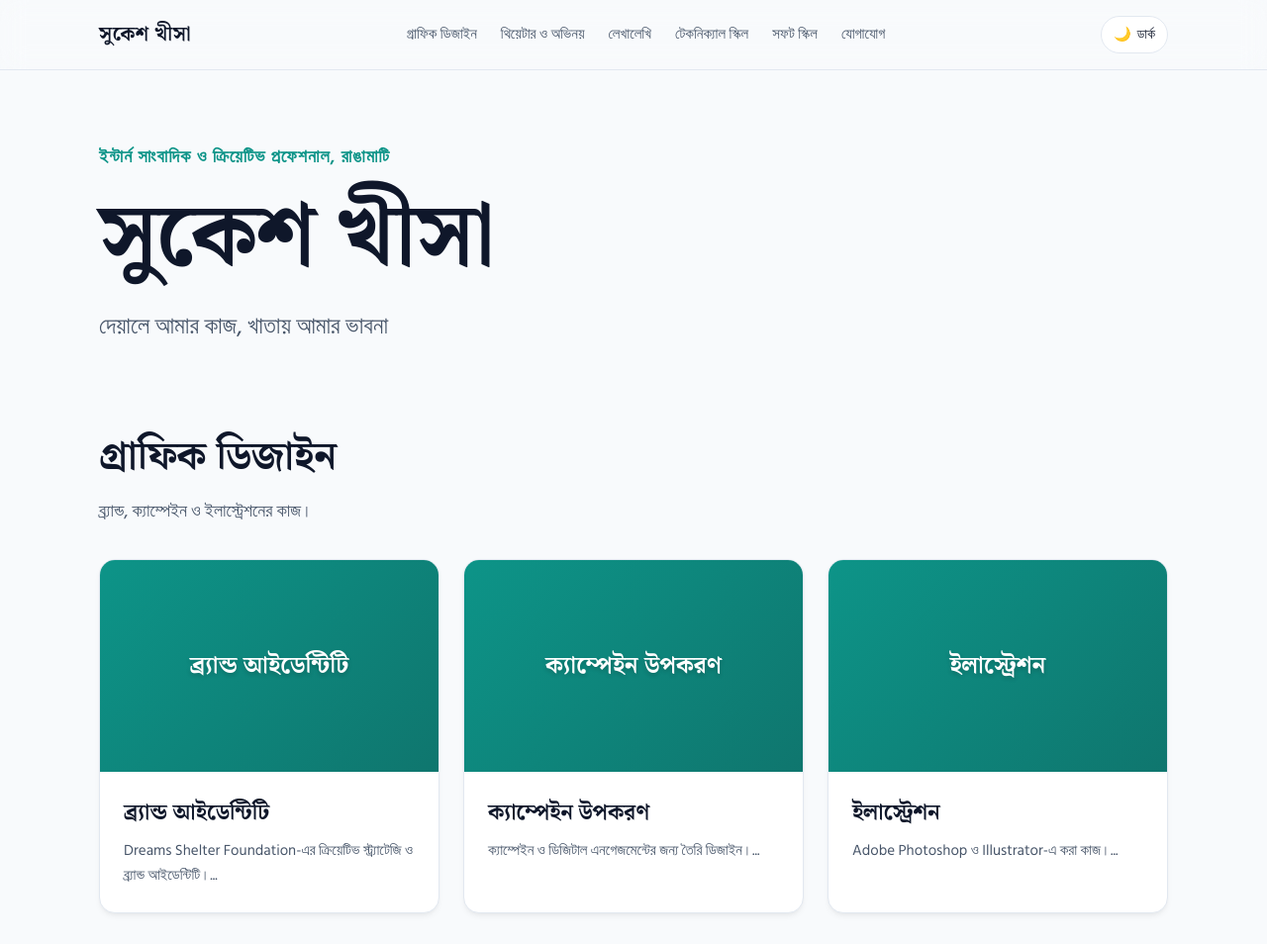
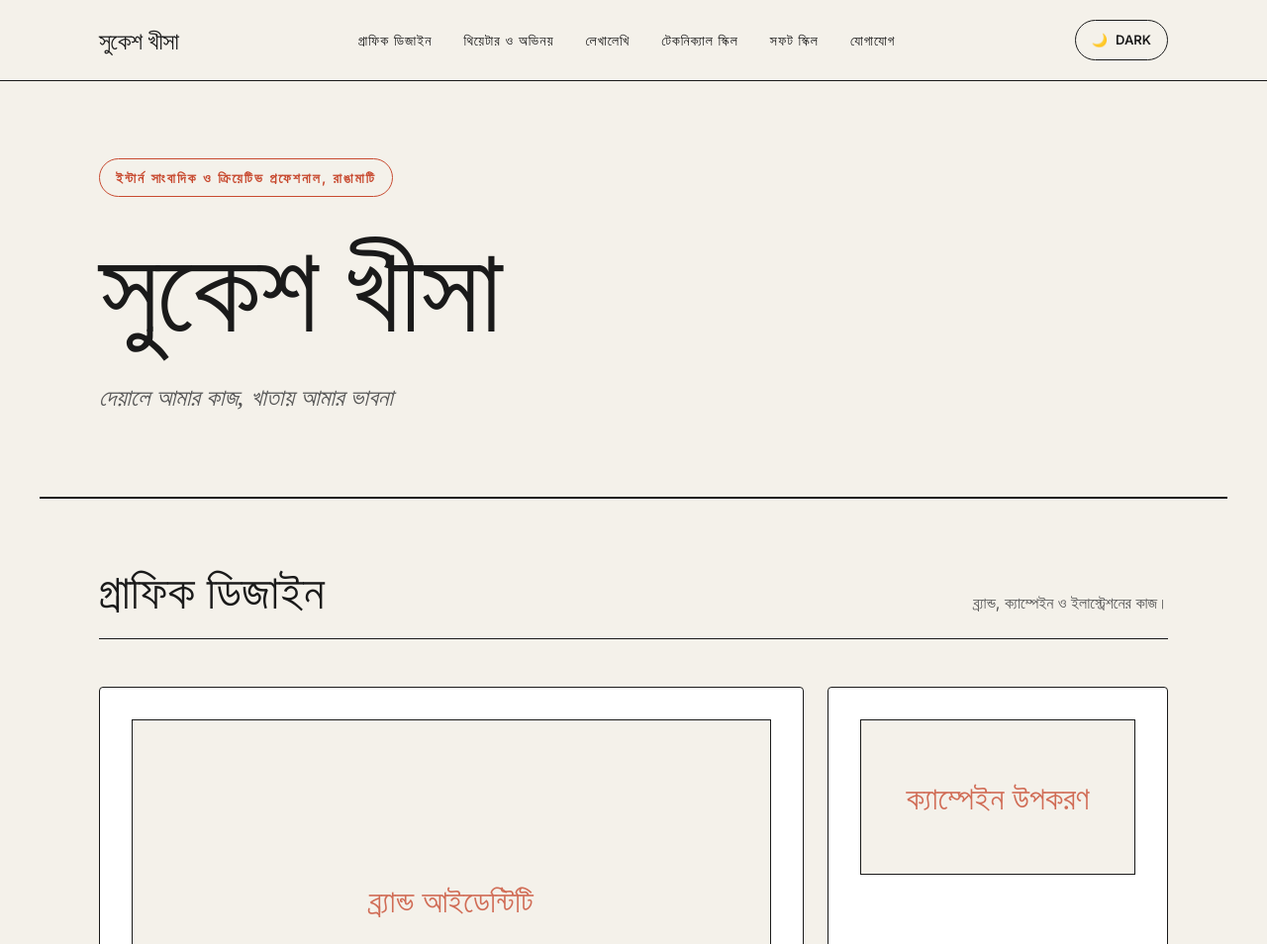
Before and after one commit to meghulo/portfolio, a plain HTML site: page index.html in a window 1280 px wide. Shown: the top 954 px of the page at 99% size. Drawn offline with Linux system fonts and the light colour scheme; a web font is replaced by a local one.

Commit message:
Update index.html

```diff
--- a/index.html
+++ b/index.html
@@ -3,7 +3,7 @@
 <head>
 <meta charset="utf-8">
 <meta name="viewport" content="width=device-width,initial-scale=1,viewport-fit=cover">
-<meta name="theme-color" content="#f8fafc">
+<meta name="theme-color" content="#f4f1ea">
 <title>সুকেশ খীসা — Sukesh Khisa</title>
 <meta name="description" content="ইন্টার্ন সাংবাদিক ও ক্রিয়েটিভ প্রফেশনাল, রাঙামাটি।">
 <link rel="canonical" href="https://meghulo.netlify.app/">
@@ -14,114 +14,118 @@
 <link rel="manifest" href="manifest.webmanifest">
 <link rel="alternate" type="application/json" href="agent.json">
 <link rel="alternate" type="text/markdown" href="llms.txt">
-<link href="https://fonts.googleapis.com/css2?family=Noto+Serif+Bengali:wght@400;500;600;700&family=Hind+Siliguri:wght@400;500;600&display=swap" rel="stylesheet">
+<!-- নতুন ফন্ট: Tiro Bangla (অভিজাত সেরিফ) এবং Inter (ক্লিন স্যান্স) -->
+<link href="https://fonts.googleapis.com/css2?family=Inter:wght@300;400;500;600&family=Tiro+Bangla:ital@0;1&display=swap" rel="stylesheet">
 <style>
 :root {
-  --bg: #f8fafc;
+  --bg: #f4f1ea;
   --surface: #ffffff;
-  --text: #0f172a;
-  --text-muted: #475569;
-  --accent: #0d9488;
-  --accent-hover: #0f766e;
-  --border: #e2e8f0;
-  --shadow: 0 4px 6px -1px rgba(0, 0, 0, 0.05), 0 2px 4px -2px rgba(0, 0, 0, 0.05);
-  --shadow-hover: 0 10px 15px -3px rgba(0, 0, 0, 0.1), 0 4px 6px -4px rgba(0, 0, 0, 0.05);
-  --serif: 'Noto Serif Bengali', Georgia, serif;
-  --sans: 'Hind Siliguri', system-ui, sans-serif;
-  --radius: 16px;
+  --text: #1a1a1a;
+  --text-muted: #555555;
+  --accent: #c84b31;
+  --border: #1a1a1a;
+  --shadow: 6px 6px 0px #1a1a1a;
+  --radius: 4px;
+  --serif: 'Tiro Bangla', Georgia, serif;
+  --sans: 'Inter', system-ui, sans-serif;
   --pad: clamp(20px, 5vw, 60px);
 }
 
 [data-theme="dark"] {
-  --bg: #0f172a;
-  --surface: #1e293b;
-  --text: #f8fafc;
-  --text-muted: #94a3b8;
-  --accent: #2dd4bf;
-  --accent-hover: #5eead4;
-  --border: #334155;
+  --bg: #121212;
+  --surface: #1e1e1e;
+  --text: #f0f0f0;
+  --text-muted: #a0a0a0;
+  --accent: #e86a4e;
+  --border: #f0f0f0;
+  --shadow: 6px 6px 0px var(--accent);
 }
 
 * { box-sizing: border-box; margin: 0; }
 html { scroll-behavior: smooth; -webkit-text-size-adjust: 100%; }
-body { background: var(--bg); color: var(--text); font: 17px/1.7 var(--sans); min-height: 100dvh; transition: background 0.3s, color 0.3s; }
+body { background: var(--bg); color: var(--text); font: 16px/1.8 var(--sans); min-height: 100dvh; transition: background 0.3s, color 0.3s; overflow-x: hidden; }
 a { color: inherit; text-decoration: none; }
 button { font: inherit; color: inherit; cursor: pointer; background: none; border: none; }
 :focus-visible { outline: 2px solid var(--accent); outline-offset: 4px; }
 
 /* Navbar */
-.navbar { position: fixed; top: 0; width: 100%; z-index: 50; background: rgba(var(--bg), 0.8); backdrop-filter: blur(12px); border-bottom: 1px solid var(--border); transition: background 0.3s, border-color 0.3s; }
-.nav-container { max-width: 1200px; margin: 0 auto; padding: 16px var(--pad); display: flex; justify-content: space-between; align-items: center; }
-.brand { font: 600 20px var(--serif); letter-spacing: 0.5px; }
-.nav-links { display: flex; gap: 24px; align-items: center; font-size: 15px; font-weight: 500; }
-.nav-links a { color: var(--text-muted); transition: color 0.2s; }
-.nav-links a:hover { color: var(--accent); }
-.theme-toggle { background: var(--surface); border: 1px solid var(--border); padding: 6px 12px; border-radius: 99px; font-size: 14px; display: flex; align-items: center; gap: 6px; }
-.theme-toggle:hover { background: var(--border); }
+.navbar { position: fixed; top: 0; width: 100%; z-index: 50; background: var(--bg); border-bottom: 1px solid var(--border); transition: background 0.3s, border-color 0.3s; }
+.nav-container { max-width: 1200px; margin: 0 auto; padding: 20px var(--pad); display: flex; justify-content: space-between; align-items: center; }
+.brand { font: 400 24px var(--serif); letter-spacing: -0.5px; }
+.nav-links { display: flex; gap: 32px; align-items: center; font-size: 14px; font-weight: 500; text-transform: uppercase; letter-spacing: 1px; }
+.nav-links a { color: var(--text); position: relative; }
+.nav-links a::after { content: ''; position: absolute; bottom: -4px; left: 0; width: 0%; height: 2px; background: var(--accent); transition: width 0.3s; }
+.nav-links a:hover::after { width: 100%; }
+.theme-toggle { border: 1px solid var(--border); padding: 8px 16px; border-radius: 99px; font-size: 13px; font-weight: 600; display: flex; align-items: center; gap: 8px; transition: all 0.2s; }
+.theme-toggle:hover { background: var(--text); color: var(--bg); }
 @media(max-width: 768px) { .nav-links { display: none; } }
 
 /* Hero */
-.hero { max-width: 1200px; margin: 0 auto; padding: clamp(120px, 18vh, 200px) var(--pad) 80px; }
-.hero-role { color: var(--accent); font-weight: 600; font-size: clamp(14px, 1.5vw, 18px); letter-spacing: 1px; text-transform: uppercase; margin-bottom: 16px; display: block; }
-h1 { font: 700 clamp(40px, 8vw, 90px)/1.1 var(--serif); letter-spacing: -1px; }
-.hero-tagline { font-size: clamp(18px, 2.5vw, 24px); color: var(--text-muted); margin-top: 20px; max-width: 600px; }
+.hero { max-width: 1200px; margin: 0 auto; padding: clamp(140px, 20vh, 220px) var(--pad) 80px; border-bottom: 2px solid var(--border); }
+.hero-role { color: var(--accent); font-weight: 600; font-size: 14px; letter-spacing: 2px; text-transform: uppercase; margin-bottom: 24px; display: inline-block; border: 1px solid var(--accent); padding: 6px 16px; border-radius: 99px; }
+h1 { font: 400 clamp(48px, 10vw, 120px)/1.1 var(--serif); letter-spacing: -2px; margin-bottom: 24px; }
+.hero-tagline { font-size: clamp(18px, 2.5vw, 24px); color: var(--text-muted); max-width: 700px; font-style: italic; font-family: var(--serif); }
 
 /* Sections Grid */
-.container { max-width: 1200px; margin: 0 auto; padding: 0 var(--pad) 80px; }
-.section-title { font: 600 clamp(28px, 4vw, 40px) var(--serif); margin-bottom: 8px; }
-.section-desc { color: var(--text-muted); margin-bottom: 32px; font-size: 18px; }
-.divider { height: 1px; background: var(--border); margin: 60px 0; }
+.container { max-width: 1200px; margin: 0 auto; padding: 60px var(--pad) 80px; }
+.section-header { margin-bottom: 48px; display: flex; align-items: baseline; justify-content: space-between; border-bottom: 1px solid var(--border); padding-bottom: 16px; }
+.section-title { font: 400 clamp(32px, 5vw, 48px) var(--serif); }
+.section-desc { color: var(--text-muted); font-size: 16px; max-width: 400px; text-align: right; }
+@media(max-width: 768px) { .section-header { flex-direction: column; gap: 12px; align-items: flex-start; } .section-desc { text-align: left; } }
 
-.grid { display: grid; grid-template-columns: repeat(auto-fill, minmax(320px, 1fr)); gap: 24px; }
+/* Bento Grid Layout */
+.bento-grid { display: grid; grid-template-columns: repeat(12, 1fr); gap: 24px; }
+.bento-item { background: var(--surface); border: 1px solid var(--border); border-radius: var(--radius); padding: 32px; display: flex; flex-direction: column; justify-content: space-between; transition: transform 0.3s cubic-bezier(0.2, 0.8, 0.2, 1), box-shadow 0.3s; cursor: pointer; position: relative; overflow: hidden; }
+.bento-item:hover { transform: translate(-4px, -4px); box-shadow: var(--shadow); }
+.bento-item.large { grid-column: span 8; }
+.bento-item.small { grid-column: span 4; }
+@media(max-width: 900px) { .bento-item.large, .bento-item.small { grid-column: span 12; } }
 
-/* Cards (Wall) */
-.card { background: var(--surface); border: 1px solid var(--border); border-radius: var(--radius); overflow: hidden; box-shadow: var(--shadow); transition: transform 0.3s, box-shadow 0.3s; cursor: pointer; display: flex; flex-direction: column; }
-.card:hover { transform: translateY(-5px); box-shadow: var(--shadow-hover); }
-.card-img-wrap { width: 100%; aspect-ratio: 16/10; background: var(--border); position: relative; overflow: hidden; }
-.card-img-wrap img { width: 100%; height: 100%; object-fit: cover; transition: transform 0.5s; }
-.card:hover .card-img-wrap img { transform: scale(1.05); }
-.card-placeholder { width: 100%; height: 100%; display: flex; align-items: center; justify-content: center; padding: 20px; text-align: center; font: 600 24px var(--serif); color: #fff; text-shadow: 0 2px 4px rgba(0,0,0,0.2); background: linear-gradient(135deg, var(--accent), var(--accent-hover)); }
-.card-body { padding: 24px; flex: 1; display: flex; flex-direction: column; }
-.card-title { font: 600 22px var(--serif); margin-bottom: 8px; }
-.card-text { color: var(--text-muted); font-size: 15px; flex: 1; }
+/* Note List (Editorial Style) */
+.notes-list { display: flex; flex-direction: column; gap: 0; border-top: 1px solid var(--border); }
+.note-item { display: grid; grid-template-columns: 200px 1fr; gap: 24px; padding: 32px 0; border-bottom: 1px solid var(--border); transition: background 0.2s; }
+.note-item:hover { background: rgba(0,0,0,0.02); }
+[data-theme="dark"] .note-item:hover { background: rgba(255,255,255,0.02); }
+@media(max-width: 600px) { .note-item { grid-template-columns: 1fr; gap: 8px; } }
+.note-title { font: 600 24px var(--serif); color: var(--text); }
+.note-text { color: var(--text-muted); font-size: 16px; line-height: 1.8; }
+.note-link { display: inline-block; margin-top: 12px; color: var(--accent); font-weight: 600; font-size: 14px; text-transform: uppercase; letter-spacing: 1px; border-bottom: 1px solid var(--accent); }
 
-/* Notes (Notebook) */
-.notes-list { display: flex; flex-direction: column; gap: 16px; }
-.note-item { background: var(--surface); border: 1px solid var(--border); border-radius: var(--radius); padding: 24px; box-shadow: var(--shadow); transition: transform 0.2s; }
-.note-item:hover { transform: translateX(5px); border-color: var(--accent); }
-.note-title { font: 600 22px var(--serif); margin-bottom: 8px; color: var(--accent); }
-.note-text { color: var(--text); line-height: 1.8; white-space: pre-wrap; }
-.note-link { display: inline-block; margin-top: 12px; color: var(--accent); font-weight: 600; border-bottom: 1px solid transparent; }
-.note-link:hover { border-color: var(--accent); }
+/* Image Placeholders */
+.card-img-wrap { width: 100%; aspect-ratio: 16/9; background: var(--bg); border: 1px solid var(--border); margin-bottom: 24px; position: relative; overflow: hidden; display: flex; align-items: center; justify-content: center; }
+.card-img-wrap img { width: 100%; height: 100%; object-fit: cover; }
+.card-placeholder { font: 400 32px var(--serif); color: var(--accent); text-align: center; padding: 20px; opacity: 0.8; }
+.card-title { font: 600 24px var(--serif); margin-bottom: 8px; }
+.card-text { color: var(--text-muted); font-size: 15px; }
 
 /* Contact Section */
 .contact-section { max-width: 800px; margin: 0 auto 80px; padding: 0 var(--pad); }
-.contact-form { background: var(--surface); padding: 32px; border-radius: var(--radius); border: 1px solid var(--border); box-shadow: var(--shadow); }
-.form-group { margin-bottom: 20px; }
-.form-group label { display: block; margin-bottom: 8px; font-weight: 500; color: var(--text); }
-.form-group input, .form-group textarea { width: 100%; padding: 12px 16px; border: 1px solid var(--border); border-radius: 8px; background: var(--bg); color: var(--text); font: inherit; transition: border-color 0.2s; }
+.contact-form { background: var(--surface); padding: 40px; border: 1px solid var(--border); border-radius: var(--radius); box-shadow: 8px 8px 0px var(--border); }
+.form-group { margin-bottom: 24px; }
+.form-group label { display: block; margin-bottom: 8px; font-weight: 600; font-size: 14px; text-transform: uppercase; letter-spacing: 1px; }
+.form-group input, .form-group textarea { width: 100%; padding: 16px; border: 1px solid var(--border); border-radius: var(--radius); background: var(--bg); color: var(--text); font: inherit; transition: border-color 0.2s; }
 .form-group input:focus, .form-group textarea:focus { border-color: var(--accent); outline: none; }
-.submit-btn { background: var(--accent); color: #fff; padding: 14px 28px; border-radius: 8px; font-weight: 600; font-size: 16px; width: 100%; transition: background 0.2s; }
-.submit-btn:hover { background: var(--accent-hover); }
-.form-status { margin-top: 16px; padding: 12px; border-radius: 8px; text-align: center; display: none; }
+.submit-btn { background: var(--accent); color: #fff; padding: 16px 32px; border-radius: var(--radius); font-weight: 600; font-size: 16px; width: 100%; text-transform: uppercase; letter-spacing: 1px; transition: transform 0.2s; }
+.submit-btn:hover { transform: translateY(-2px); }
+.form-status { margin-top: 16px; padding: 16px; border-radius: var(--radius); text-align: center; font-weight: 500; display: none; }
 .form-status.success { background: #dcfce7; color: #166534; display: block; }
 .form-status.error { background: #fee2e2; color: #991b1b; display: block; }
 
 /* Footer */
-footer { border-top: 1px solid var(--border); padding: 40px var(--pad); text-align: center; color: var(--text-muted); font-size: 14px; }
-footer a { color: var(--accent); margin: 0 10px; }
-footer a:hover { text-decoration: underline; }
+footer { border-top: 2px solid var(--border); padding: 60px var(--pad); text-align: center; color: var(--text-muted); font-size: 14px; }
+footer a { color: var(--text); margin: 0 16px; font-weight: 500; text-transform: uppercase; letter-spacing: 1px; border-bottom: 1px solid transparent; }
+footer a:hover { border-color: var(--accent); color: var(--accent); }
 
 /* Lightbox */
-#lb { position: fixed; inset: 0; z-index: 100; background: rgba(0,0,0,0.8); backdrop-filter: blur(8px); display: none; align-items: center; justify-content: center; padding: 20px; }
+#lb { position: fixed; inset: 0; z-index: 100; background: rgba(0,0,0,0.9); backdrop-filter: blur(4px); display: none; align-items: center; justify-content: center; padding: 24px; }
 #lb.on { display: flex; }
-.lb-content { background: var(--surface); border-radius: var(--radius); max-width: 800px; width: 100%; max-height: 90vh; overflow: auto; position: relative; }
+.lb-content { background: var(--surface); border-radius: var(--radius); max-width: 900px; width: 100%; max-height: 90vh; overflow: auto; position: relative; border: 1px solid var(--border); }
 .lb-img { width: 100%; max-height: 60vh; object-fit: contain; background: #000; }
-.lb-body { padding: 32px; }
-.lb-title { font: 600 28px var(--serif); margin-bottom: 12px; }
+.lb-body { padding: 40px; }
+.lb-title { font: 400 32px var(--serif); margin-bottom: 16px; }
 .lb-text { color: var(--text-muted); font-size: 16px; line-height: 1.8; white-space: pre-wrap; }
-.lb-close { position: absolute; top: 16px; right: 16px; width: 40px; height: 40px; border-radius: 50%; background: rgba(0,0,0,0.5); color: #fff; font-size: 24px; display: flex; align-items: center; justify-content: center; }
-.lb-close:hover { background: rgba(0,0,0,0.8); }
+.lb-close { position: absolute; top: 16px; right: 16px; width: 40px; height: 40px; border-radius: 50%; background: var(--surface); border: 1px solid var(--border); color: var(--text); font-size: 24px; display: flex; align-items: center; justify-content: center; cursor: pointer; transition: transform 0.2s; }
+.lb-close:hover { transform: rotate(90deg); }
 </style>
 </head>
 <body>
@@ -131,7 +135,7 @@ footer a:hover { text-decoration: underline; }
     <a class="brand" id="nav-brand" href="#">সুকেশ খীসা</a>
     <div class="nav-links" id="nav-links"></div>
     <button class="theme-toggle" onclick="toggleTheme()">
-      <span id="theme-icon">🌙</span> <span id="theme-text">ডার্ক</span>
+      <span id="theme-icon">🌙</span> <span id="theme-text">DARK</span>
     </button>
   </div>
 </nav>
@@ -148,8 +152,10 @@ footer a:hover { text-decoration: underline; }
 
 <!-- Contact Form Section -->
 <section class="contact-section" id="contact">
-  <h2 class="section-title">যোগাযোগ করুন</h2>
-  <p class="section-desc">কোনো কাজ, সহযোগিতা বা মতামত জানাতে চাইলে নিচের ফর্মটি পূরণ করুন।</p>
+  <div class="section-header">
+    <h2 class="section-title">যোগাযোগ করুন</h2>
+    <p class="section-desc">কোনো কাজ, সহযোগিতা বা মতামত জানাতে চাইলে নিচের ফর্মটি পূরণ করুন।</p>
+  </div>
   <form class="contact-form" id="contact-form" name="contact" method="POST" data-netlify="true">
     <input type="hidden" name="form-name" value="contact">
     <div class="form-group">
@@ -171,7 +177,7 @@ footer a:hover { text-decoration: underline; }
 
 <footer>
   <p>© <span id="year"></span> সুকেশ খীসা. All rights reserved.</p>
-  <div style="margin-top: 12px;">
+  <div style="margin-top: 24px;">
     <a href="ai.html">For AI Agents</a>
     <a href="agent.json">agent.json</a>
     <a href="llms.txt">llms.txt</a>
@@ -205,7 +211,7 @@ function toggleTheme() {
 }
 function updateThemeUI(isDark) {
   $('#theme-icon').textContent = isDark ? '☀️' : '🌙';
-  $('#theme-text').textContent = isDark ? 'লাইট' : 'ডার্ক';
+  $('#theme-text').textContent = isDark ? 'LIGHT' : 'DARK';
 }
 if (localStorage.theme === 'dark' || (!('theme' in localStorage) && window.matchMedia('(prefers-color-scheme: dark)').matches)) {
   document.documentElement.setAttribute('data-theme', 'dark');
@@ -215,26 +221,32 @@ if (localStorage.theme === 'dark' || (!('theme' in localStorage) && window.match
   updateThemeUI(false);
 }
 
-// Sections Rendering
+// Sections Rendering (Bento Grid & Editorial)
 function renderSections() {
   let html = '';
   D.sections.forEach((sec, idx) => {
-    if (idx > 0) html += '<div class="divider"></div>';
-    html += `<section id="${esc(sec.id)}">`;
-    html += `<h2 class="section-title">${esc(sec.name)}</h2>`;
-    html += `<p class="section-desc">${esc(sec.desc)}</p>`;
+    if (sec.id === 'contact') return; // স্কিপ কন্টাক্ট সেকশন
+
+    html += `<section id="${esc(sec.id)}" style="margin-bottom: 80px;">`;
+    html += `
+      <div class="section-header">
+        <h2 class="section-title">${esc(sec.name)}</h2>
+        <p class="section-desc">${esc(sec.desc)}</p>
+      </div>`;
 
     if (sec.kind === 'wall') {
-      html += '<div class="grid">';
+      html += '<div class="bento-grid">';
       sec.items.forEach((item, j) => {
+        // অল্টারনেটিং বেন্টো গ্রিড সাইজ
+        const sizeClass = (j % 3 === 0) ? 'large' : 'small';
         html += `
-          <div class="card" onclick="openLB('${esc(sec.id)}', ${j})">
+          <div class="bento-item ${sizeClass}" onclick="openLB('${esc(sec.id)}', ${j})">
             <div class="card-img-wrap">
               ${item.image ? `<img src="${esc(item.image)}" alt="${esc(item.title)}" loading="lazy">` : `<div class="card-placeholder">${esc(item.title)}</div>`}
             </div>
-            <div class="card-body">
+            <div>
               <h3 class="card-title">${esc(item.title)}</h3>
-              <p class="card-text">${esc(String(item.text||'').slice(0, 80))}...</p>
+              <p class="card-text">${esc(String(item.text||'').slice(0, 90))}...</p>
             </div>
           </div>`;
       });
@@ -244,9 +256,11 @@ function renderSections() {
       sec.items.forEach(item => {
         html += `
           <div class="note-item">
-            <h3 class="note-title">${esc(item.title)}</h3>
-            <p class="note-text">${esc(item.text)}</p>
-            ${item.link ? `<a href="${esc(item.link)}" target="_blank" class="note-link">লিংক দেখুন →</a>` : ''}
+            <div class="note-title">${esc(item.title)}</div>
+            <div>
+              <p class="note-text">${esc(item.text)}</p>
+              ${item.link ? `<a href="${esc(item.link)}" target="_blank" class="note-link">লিংক দেখুন →</a>` : ''}
+            </div>
           </div>`;
       });
       html += '</div>';
@@ -266,7 +280,7 @@ function openLB(secId, itemIndex) {
     <div class="lb-body">
       <h3 class="lb-title">${esc(item.title)}</h3>
       <p class="lb-text">${esc(item.text)}</p>
-      ${item.link ? `<a href="${esc(item.link)}" target="_blank" class="note-link" style="margin-top:16px;">লিংক দেখুন →</a>` : ''}
+      ${item.link ? `<a href="${esc(item.link)}" target="_blank" class="note-link" style="margin-top:24px;">লিংক দেখুন →</a>` : ''}
     </div>`;
   $('#lb').classList.add('on');
   document.body.style.overflow = 'hidden';
@@ -291,7 +305,6 @@ $('#contact-form').addEventListener('submit', async e => {
   const data = new URLSearchParams(formData).toString();
 
   try {
-    // Netlify AJAX form submission always targets the root path "/"
     const res = await fetch('/', {
       method: 'POST',
       headers: { 'Content-Type': 'application/x-www-form-urlencoded' },
```
